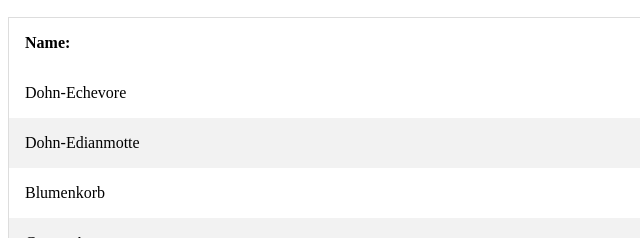
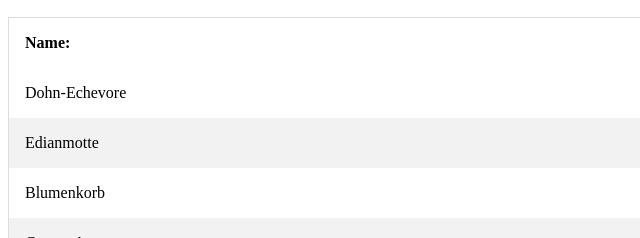
Before and after one commit to e-reiter/kupojagd, a plain HTML site: page index.html in a window 1280 px wide. Shown: the part 4004-4242 px from the top of the page, 0-640 px from the left. Drawn offline with Linux system fonts and the light colour scheme.

Commit message:
Update index.html

```diff
--- a/index.html
+++ b/index.html
@@ -135,7 +135,7 @@
 			<th> Koordinaten (x/y): </th>
 		</tr>
 		<tr><td>Dohn-Echevore </td><td>14/34</td></tr>
-		<tr><td>Dohn-Edianmotte </td><td>14/26</td></tr>
+		<tr><td>Edianmotte </td><td>14/26</td></tr>
 		<tr><td>Blumenkorb </td><td>9/31</td></tr>
 		<tr><td>Garten-Anemone </td><td>15/25</td></tr>
 		<tr><td>Garten-Crocuta </td><td>27/6</td></tr>
```
